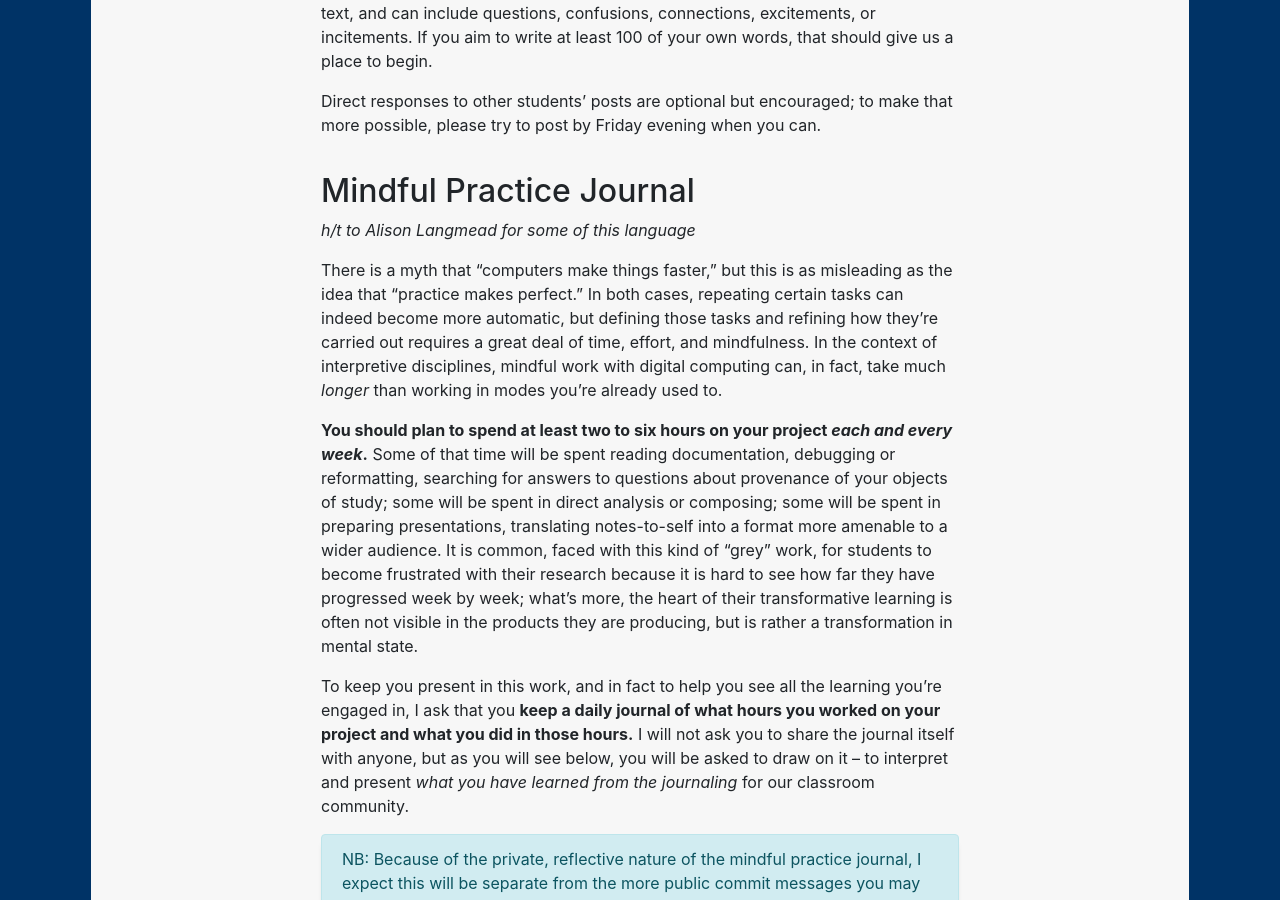
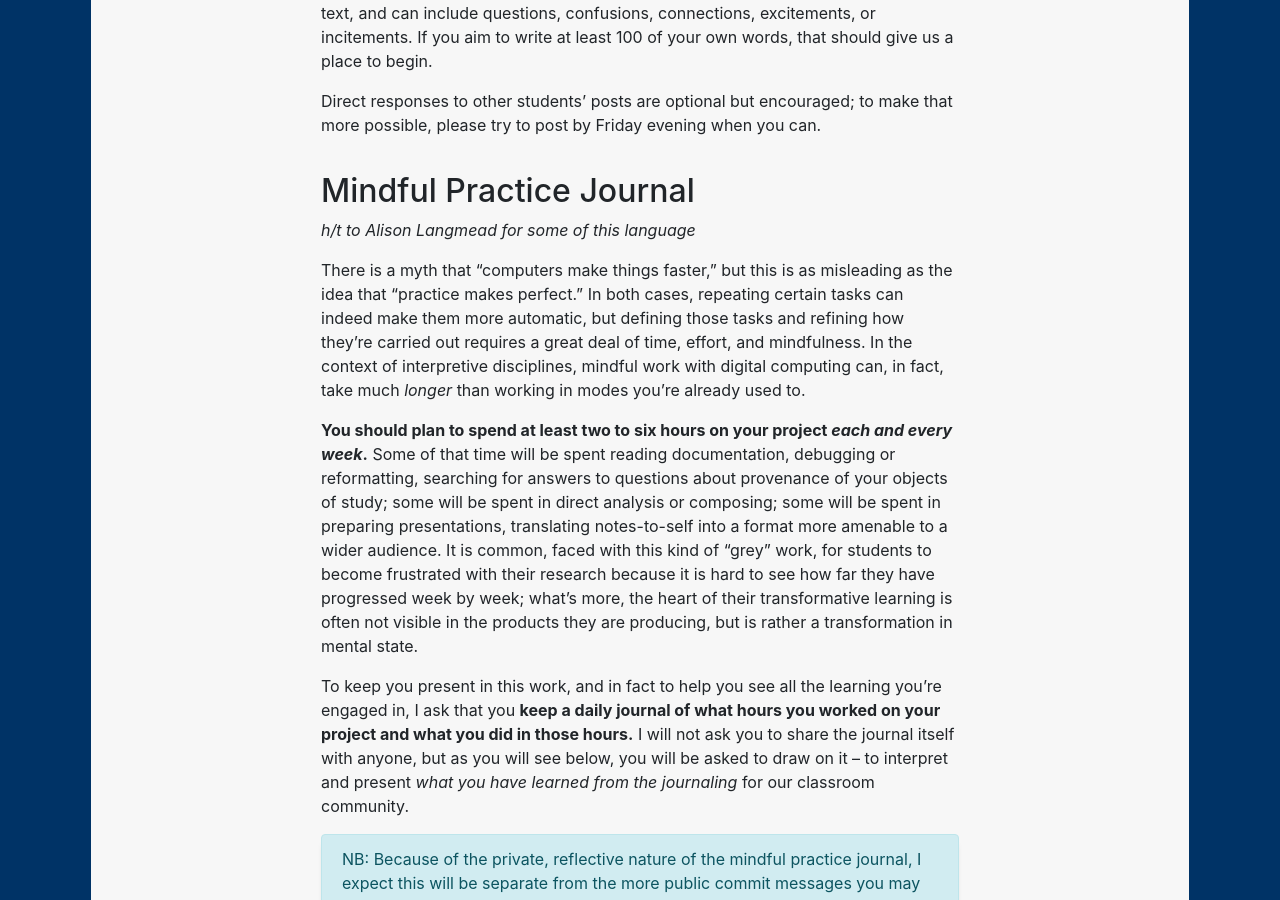
Before and after one commit to benmiller314/dsam2023fall, a Jekyll site: the page built from projects.md, in a window 1280 px wide and 900 px high, scrolled down 966 px. Built offline with Jekyll 4.4.1, drawn with Linux system fonts in a browser that asks for light colours; our own code applies the rules of GitHub Pages for plain Markdown files.

Commit message:
minor tweak of wording

```diff
--- a/projects.md
+++ b/projects.md
@@ -18,7 +18,7 @@ Direct responses to other students' posts are optional but encouraged; to make t
 
 _h/t to Alison Langmead for some of this language_
 
-There is a myth that "computers make things faster," but this is as misleading as the idea that "practice makes perfect." In both cases, repeating certain tasks can indeed become more automatic, but defining those tasks and refining how they're carried out requires a great deal of time, effort, and mindfulness. In the context of interpretive disciplines, mindful work with digital computing can, in fact, take much _longer_ than working in modes you're already used to.
+There is a myth that "computers make things faster," but this is as misleading as the idea that "practice makes perfect." In both cases, repeating certain tasks can indeed make them more automatic, but defining those tasks and refining how they're carried out requires a great deal of time, effort, and mindfulness. In the context of interpretive disciplines, mindful work with digital computing can, in fact, take much _longer_ than working in modes you're already used to.
 
 **You should plan to spend at least two to six hours on your project _each and every week_.** Some of that time will be spent reading documentation, debugging or reformatting, searching for answers to questions about provenance of your objects of study; some will be spent in direct analysis or composing; some will be spent in preparing presentations, translating notes-to-self into a format more amenable to a wider audience. It is common, faced with this kind of "grey" work, for students to become frustrated with their research because it is hard to see how far they have progressed week by week; what's more, the heart of their transformative learning is often not visible in the products they are producing, but is rather a transformation in mental state.
 
```
Also changed, not shown: 2 other files.
